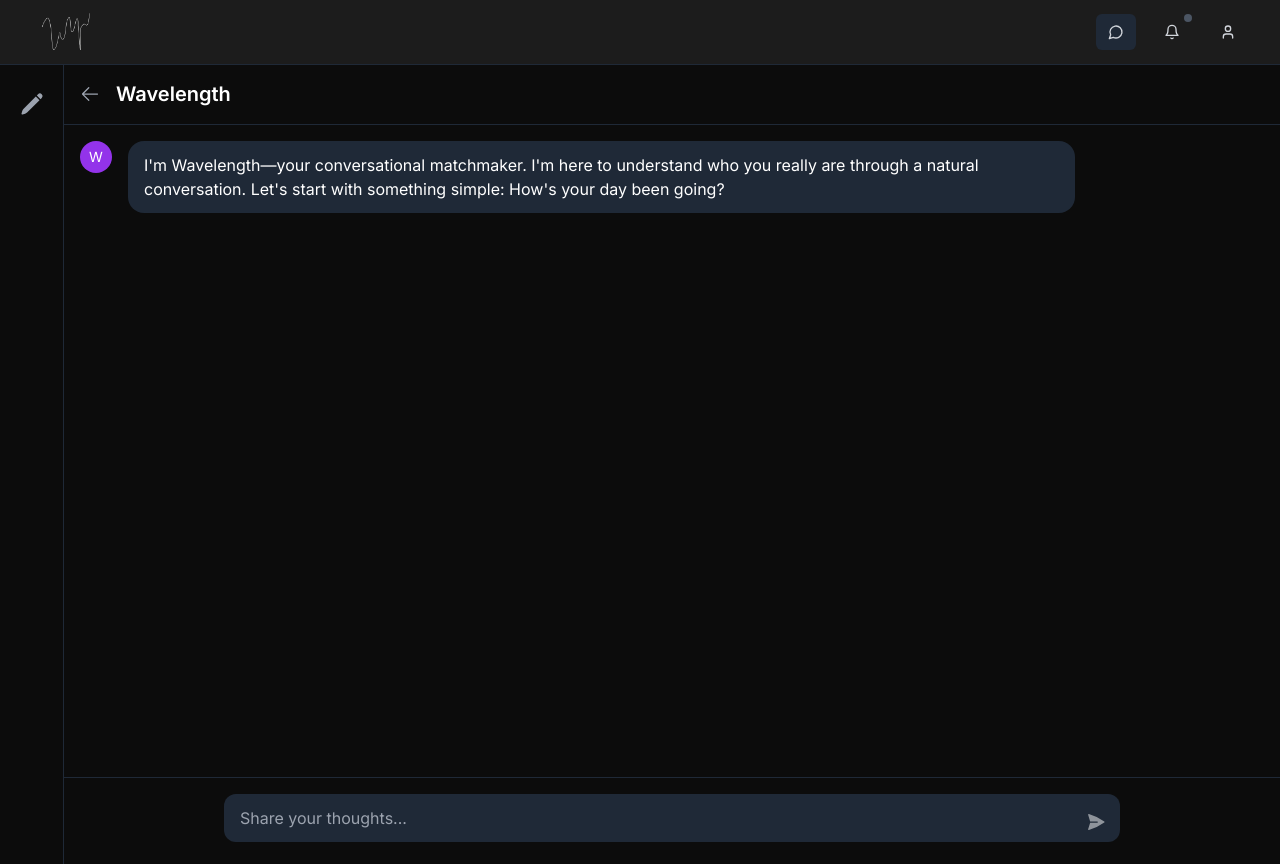
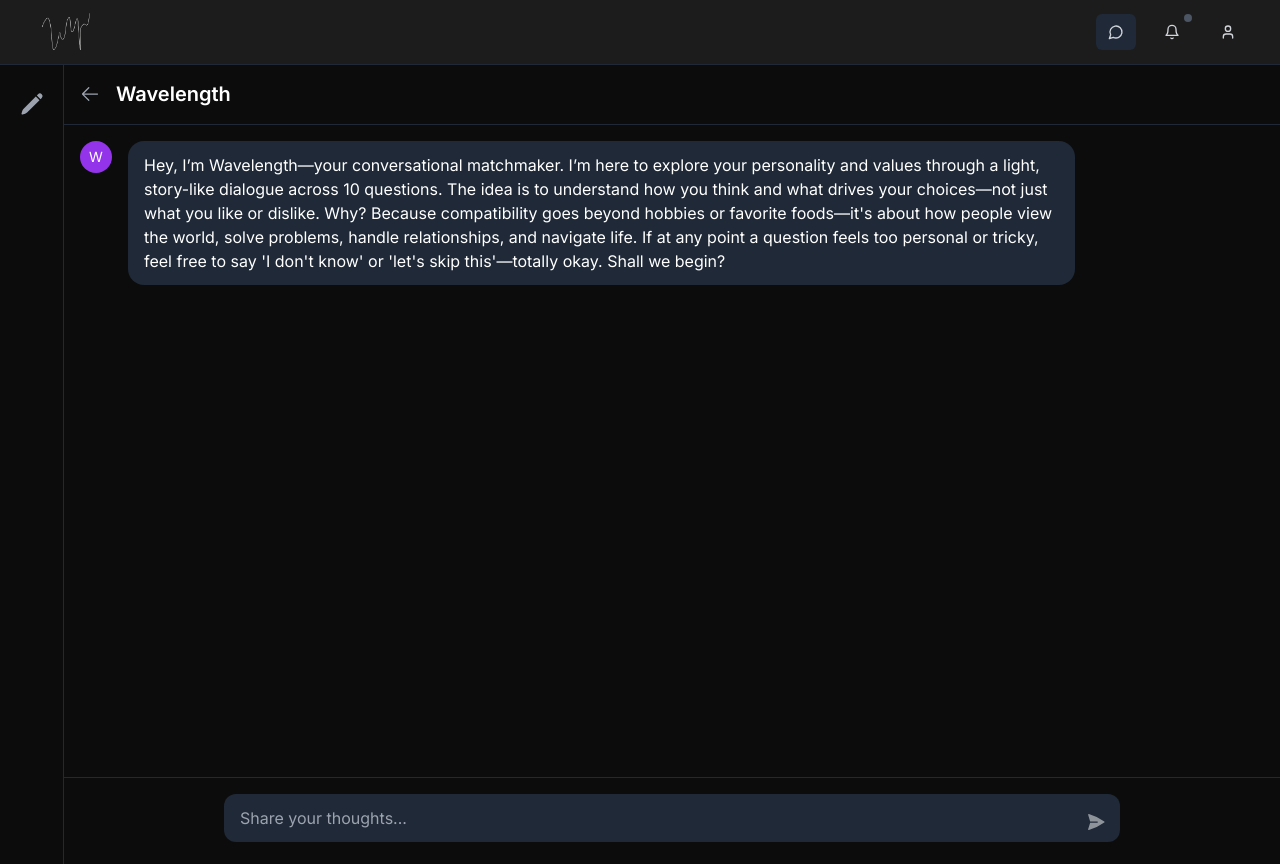
Before and after one commit to Anshul6708/Wavelength-d2, a Next.js app: page /chat in a window 1280 px wide. Built offline with nearby package versions, Linux system fonts and the light colour scheme.

Commit message:
Update page.tsx

```diff
--- a/app/chat/page.tsx
+++ b/app/chat/page.tsx
@@ -16,7 +16,7 @@ const MAX_RETRIES = 2;
 
 const INITIAL_MESSAGE: Message = {
   role: 'assistant',
-  content: "I'm Wavelength—your conversational matchmaker. I'm here to understand who you really are through a natural conversation. Let's start with something simple: How's your day been going?"
+  content: "Hey, I’m Wavelength—your conversational matchmaker. I’m here to explore your personality and values through a light, story-like dialogue across 10 questions. The idea is to understand how you think and what drives your choices—not just what you like or dislike. Why? Because compatibility goes beyond hobbies or favorite foods—it's about how people view the world, solve problems, handle relationships, and navigate life. If at any point a question feels too personal or tricky, feel free to say 'I don't know' or 'let's skip this'—totally okay. Shall we begin?"
 };
 
 export default function ChatPage() {
```
